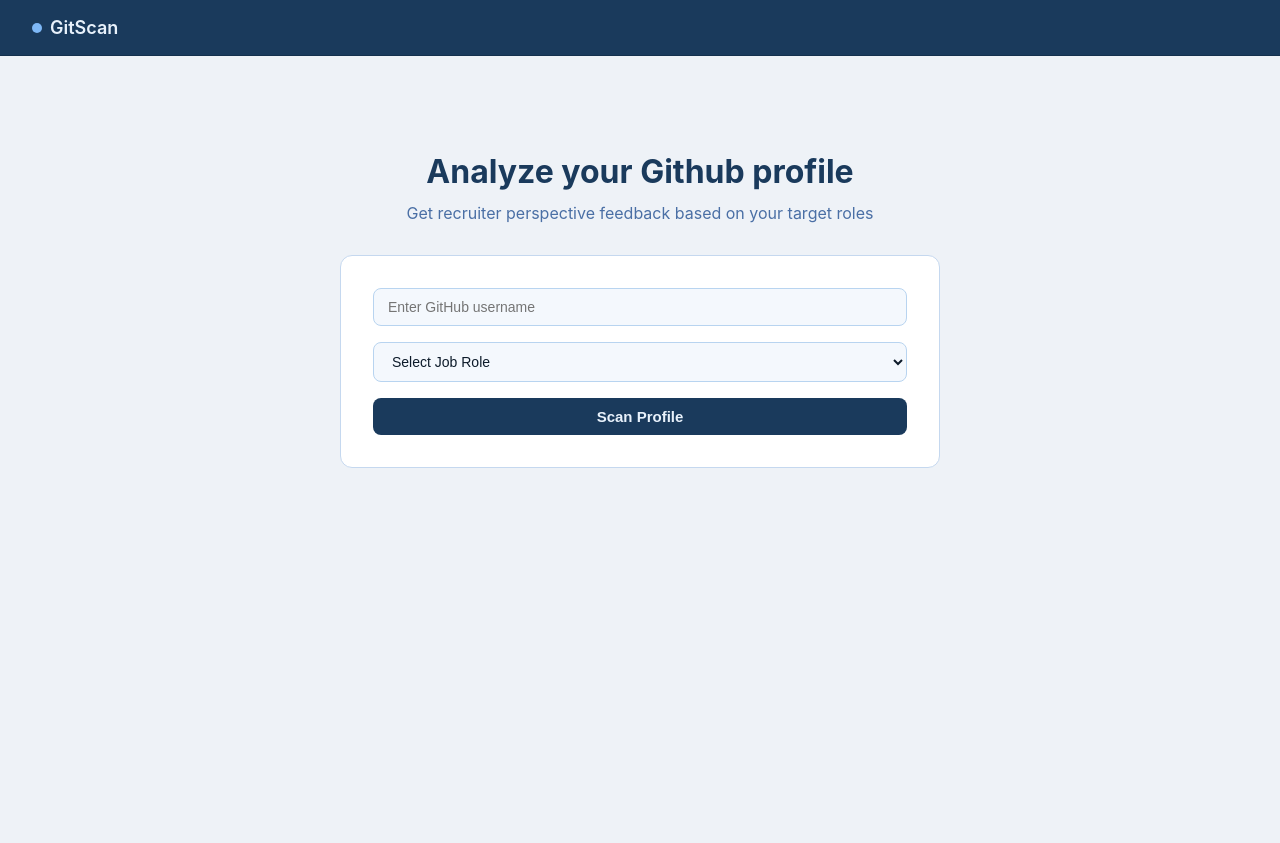
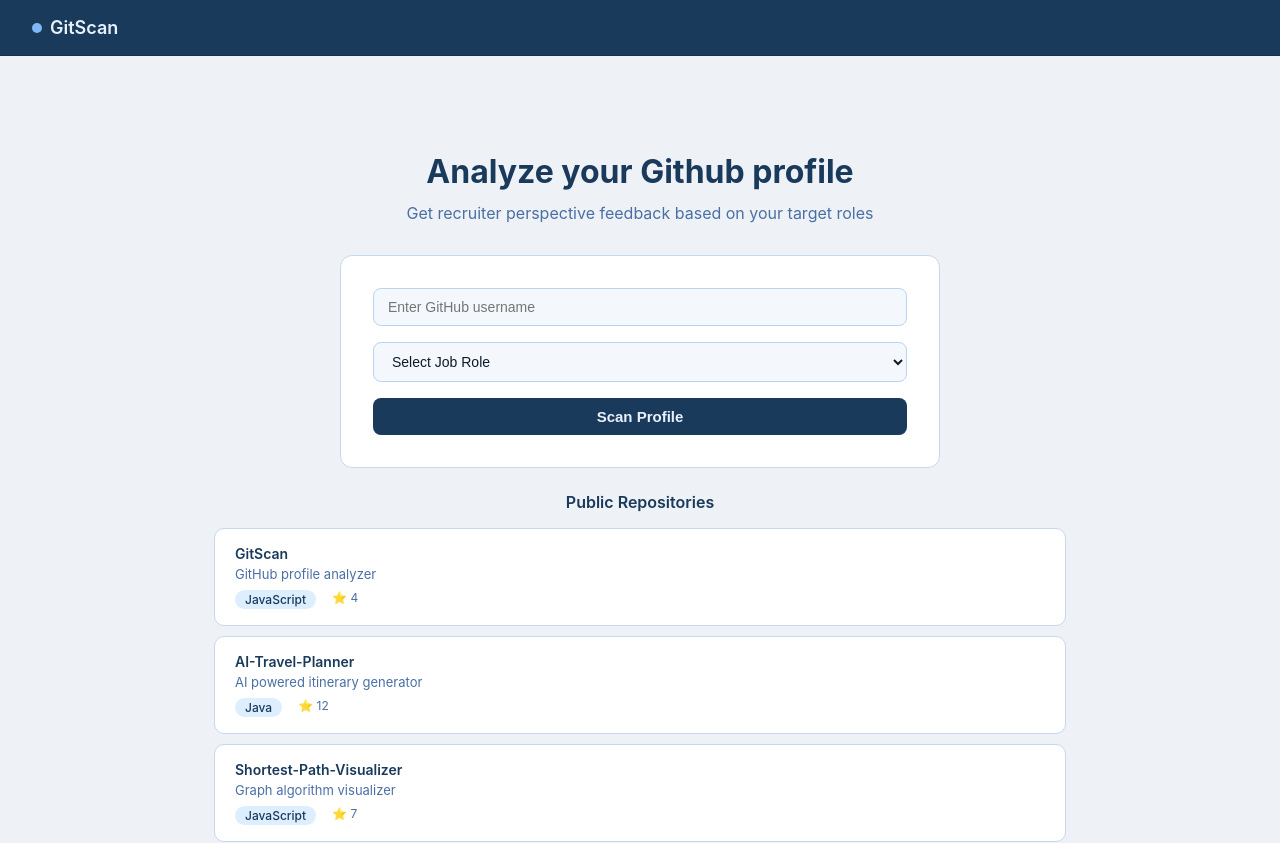
Before and after one commit to sara-deshpande/GitScan, a React (Create React App) app: page / in a window 1280 px wide. Shown: the top 843 px of the page. Before the commit the page ends 800 px from the top, so only its background shows below. Built offline with nearby package versions, Linux system fonts and the light colour scheme.

Commit message:
fix props default value and minor JSX cleanup

```diff
--- a/src/components/Home.js
+++ b/src/components/Home.js
@@ -1,7 +1,15 @@
 import './Home.css';
 import { useState } from 'react';
+import RepoLists from './RepoLists';
 
 const Home = () => {
+
+    const repos = [
+        { id: 1, name: 'GitScan', language: 'JavaScript', description: 'GitHub profile analyzer', stars: 4 },
+        { id: 2, name: 'AI-Travel-Planner', language: 'Java', description: 'AI powered itinerary generator', stars: 12 },
+        { id: 3, name: 'Shortest-Path-Visualizer', language: 'JavaScript', description: 'Graph algorithm visualizer', stars: 7 },
+        { id: 4, name: 'Inventory-System', language: 'Java', description: 'Apparel store inventory manager', stars: 2 },
+      ];
 
     const [ username, setUsername ] = useState ('');
     const [role, setRole ] = useState ('');
@@ -48,6 +56,7 @@ const Home = () => {
                 <button onClick={handleClick}> Scan Profile </button>
                 {isLoading && <p>Scanning profile...</p>}
             </div>
+            <RepoLists repos={repos}/>
         </div>
      );
 }
--- a/src/components/RepoLists.css
+++ b/src/components/RepoLists.css
@@ -15,6 +15,7 @@
     border-radius: 10px;
     padding: 1rem 1.25rem;
     margin-bottom: 10px;
+    text-align:left
   }
 
   .repo-card h4 {
--- a/src/components/RepoLists.js
+++ b/src/components/RepoLists.js
@@ -1,23 +1,17 @@
 import './RepoLists.css';
 
-const RepoLists = () => {
-    const repos = [
-        { id: 1, name: 'GitScan', language: 'JavaScript', description: 'GitHub profile analyzer', stars: 4 },
-        { id: 2, name: 'AI-Travel-Planner', language: 'Java', description: 'AI powered itinerary generator', stars: 12 },
-        { id: 3, name: 'Shortest-Path-Visualizer', language: 'JavaScript', description: 'Graph algorithm visualizer', stars: 7 },
-        { id: 4, name: 'Inventory-System', language: 'Java', description: 'Apparel store inventory manager', stars: 2 },
-      ];
+const RepoLists = ({repos = [] }) => {
 
       return (
         <div className='repo-list'>
             <h3>Public Repositories</h3>
             {repos.map((repo) => (
                 <div className="repo-card" key={repo.id}>
-                    <h2>{repo.name}</h2>
+                    <h4>{repo.name}</h4>
                     <p>{repo.description}</p>
                     <div className="repo-meta">
                         <span className="repo-language"> {repo.language}</span>
-                        <span className="repo-stars"> {repo.stars} </span>
+                        <span className="repo-stars">⭐️ {repo.stars} </span>
                     </div>
                 </div>
             ) )}
```
